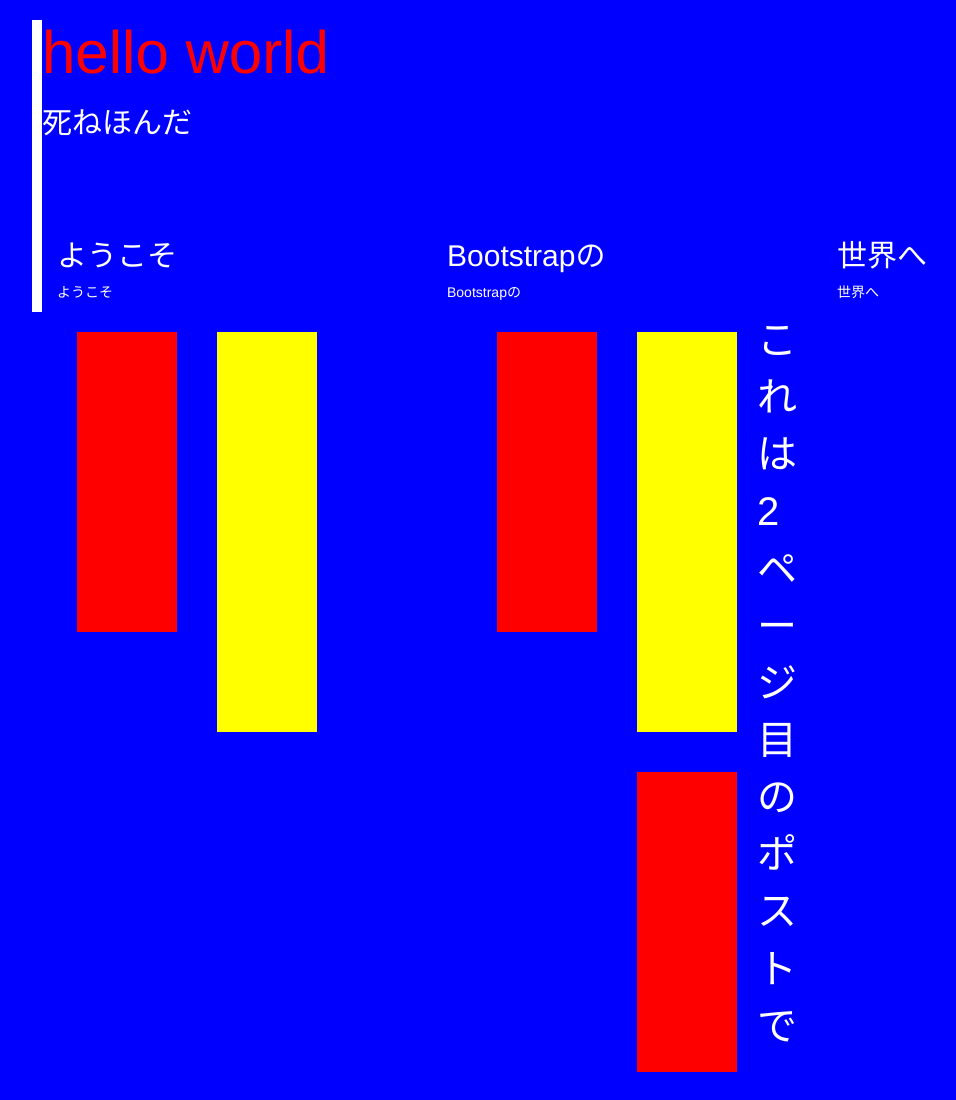
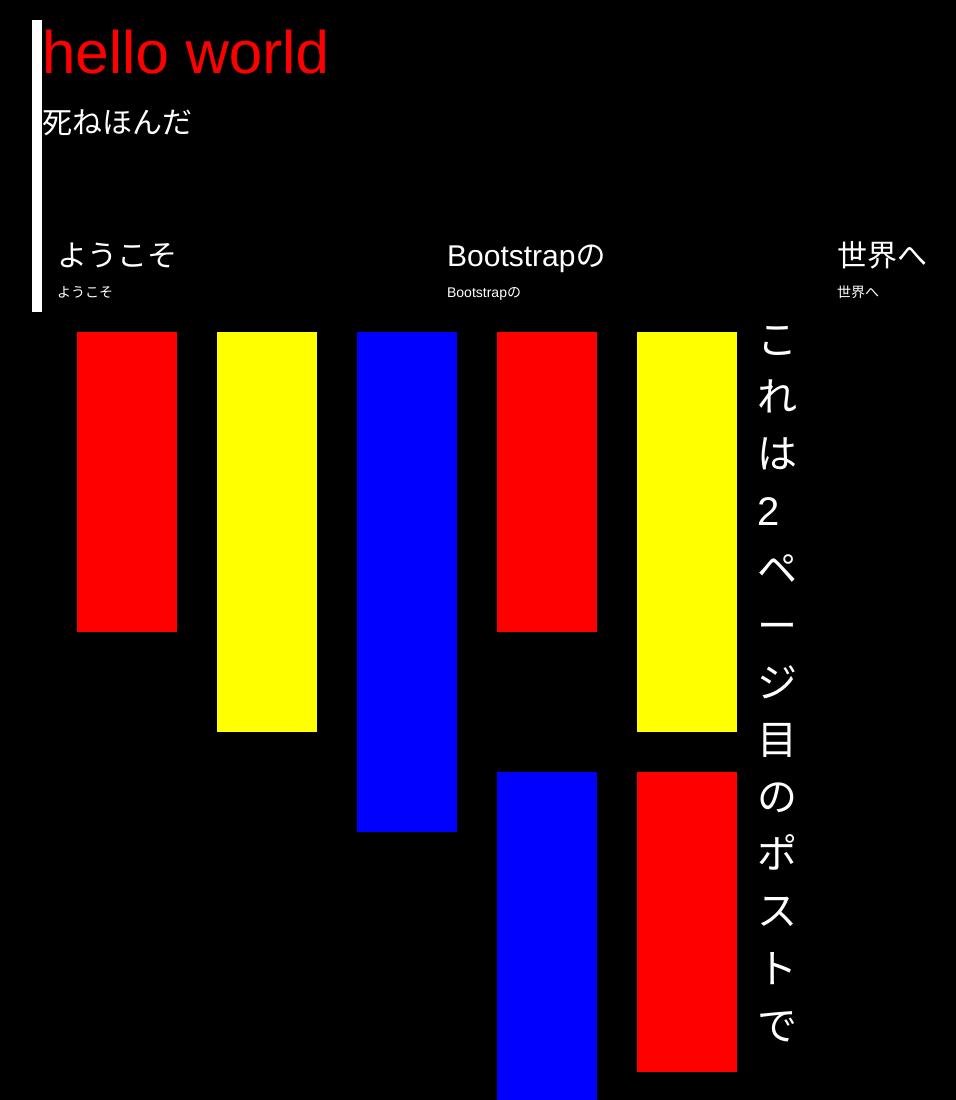
Before and after one commit to bun5jp/dt.test, a plain HTML site: page test.html in a window 1280 px wide. Shown: the top 1100 px of the page, without its empty margins (208-1164 px from the left). Drawn offline with nearby package versions, Linux system fonts and the light colour scheme; no server answers.

Commit message:
3 commit

```diff
--- a/style.css
+++ b/style.css
@@ -1,5 +1,5 @@
 body{
-background:#00f;
+background:#000;
 color:#fff;
 border-left:10px solid #fff;
 width:800px;
--- a/test.html
+++ b/test.html
@@ -11,7 +11,6 @@
 
 <script src="jquery.infinitescroll.js"></script>
 <script src="https://maxcdn.bootstrapcdn.com/bootstrap/3.3.1/js/bootstrap.min.js"></script>
-<script src="jquery.simplesidebar.min.js"></script>
 <script src="masonry.pkgd.min.js"></script>
 <script src="main.js"></script>
 
```
